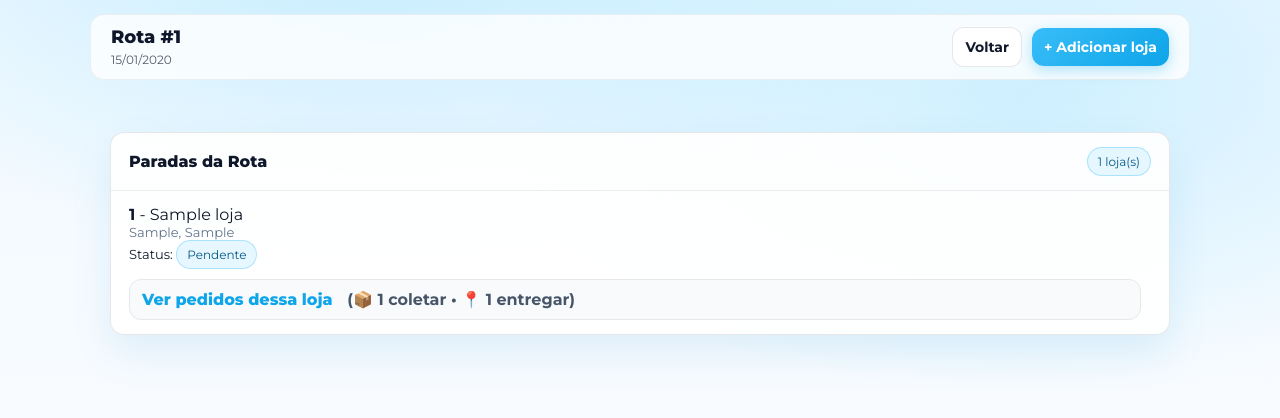
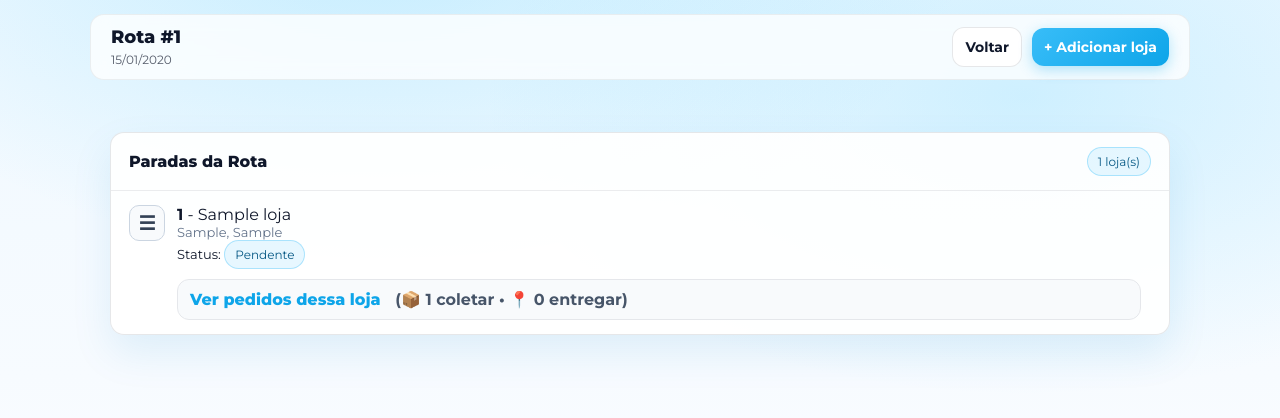
Before and after one commit to Lukntc84/Rotas, a Django app: page /painel/rotas/1/ in a window 1280 px wide. Shown: the part 64-482 px from the top of the page. Run offline with Django 5.2, Linux system fonts and the light colour scheme; a user stored in the database is signed in; tables that the repository leaves empty hold one stand-in row (values such as "Sample post").

Commit message:
Ajustes finais no fluxo de rotas e transferencias

```diff
--- a/painel/templates/painel/rota_detalhe.html
+++ b/painel/templates/painel/rota_detalhe.html
@@ -74,7 +74,6 @@
     user-select:none;
   }
 
-  /* ✅ AJUSTE MOBILE DA TELA DE ROTA */
   .rota-pedidos-grid {
     margin-top: 12px;
     display: grid;
@@ -110,9 +109,76 @@
     min-width: 150px;
   }
 
+  .rota-sortable-item {
+    cursor: default !important;
+  }
+
+  .rota-item-inner {
+    display: flex;
+    align-items: flex-start;
+    gap: 12px;
+    width: 100%;
+  }
+
+  .rota-item-content {
+    flex: 1;
+    min-width: 0;
+  }
+
+  .drag-handle {
+    width: 36px;
+    height: 36px;
+    border: 1px solid #cbd5e1;
+    border-radius: 10px;
+    background: #f8fafc;
+    color: #334155;
+    cursor: grab;
+    font-size: 1.2rem;
+    font-weight: 900;
+    display: inline-flex !important;
+    align-items: center;
+    justify-content: center;
+    touch-action: none;
+    user-select: none;
+    flex: 0 0 36px;
+  }
+
+  .drag-handle:active {
+    cursor: grabbing;
+    background: #e0f2fe;
+    border-color: #38bdf8;
+  }
+
+  .sortable-ghost {
+    opacity: .45;
+  }
+
+  .sortable-chosen {
+    background: #f0f9ff !important;
+  }
+
   @media (max-width: 768px) {
     .list-item {
+      cursor: default !important;
       overflow: visible !important;
+    }
+
+    .rota-item-inner {
+      display: block;
+      position: relative;
+    }
+
+    .rota-item-content {
+      padding-right: 55px;
+    }
+
+    .drag-handle {
+      position: absolute;
+      top: 0;
+      right: 0;
+      width: 42px;
+      height: 42px;
+      z-index: 50;
     }
 
     .rota-pedidos-grid {
@@ -157,6 +223,10 @@
       margin-top: 8px !important;
     }
 
+    details summary {
+      touch-action: manipulation;
+    }
+
     details summary span {
       display: inline-block;
       margin-left: 0 !important;
@@ -174,17 +244,22 @@
 
   <ul class="list" id="paradas-list">
     {% for p in paradas %}
-      <li class="list-item" data-id="{{ p.id }}" style="cursor: grab;">
-        <div class="drag-handle" style="margin-right: 15px; color: #ccc;">↕</div>
+      <li class="list-item rota-sortable-item" data-id="{{ p.id }}">
+        <div class="rota-item-inner">
+          <button type="button" class="drag-handle" title="Arrastar para ordenar">☰</button>
 
-        <div style="flex-grow: 1;">
+          <div class="rota-item-content">
             <div>
               <strong class="ordem-numero">{{ p.ordem }}</strong> - {{ p.loja.nome }}
             </div>
+
             <div class="small muted">{{ p.loja.endereco }}, {{ p.loja.numero }}</div>
+
             <div class="small">
               Status:
-            <span class="badge {% if p.status == 'coletado' %}badge-success{% endif %}">{{ p.get_status_display }}</span>
+              <span class="badge {% if p.status == 'coletado' %}badge-success{% endif %}">
+                {{ p.get_status_display }}
+              </span>
             </div>
 
             <div style="margin-top: 10px;">
@@ -329,6 +404,7 @@
               </details>
             </div>
           </div>
+        </div>
       </li>
     {% empty %}
       <li class="list-item">
@@ -339,173 +415,195 @@
 </div>
 
 <script src="https://cdn.jsdelivr.net/npm/sortablejs@1.15.2/Sortable.min.js"></script>
+
 <script>
   const el = document.getElementById('paradas-list')
   const rotaId = '{{ rota.id }}'
 
   function getCookie(name) {
     let cookieValue = null
+
     if (document.cookie && document.cookie !== '') {
       const cookies = document.cookie.split(';')
+
       for (let i = 0; i < cookies.length; i++) {
         const cookie = cookies[i].trim()
+
         if (cookie.substring(0, name.length + 1) === name + '=') {
           cookieValue = decodeURIComponent(cookie.substring(name.length + 1))
           break
         }
       }
     }
+
     return cookieValue
   }
 
-  if (el) {
+  if (el && typeof Sortable !== "undefined") {
     new Sortable(el, {
       animation: 150,
-      ghostClass: 'dragging',
+      draggable: "li[data-id]",
+      handle: ".drag-handle",
+      ghostClass: "sortable-ghost",
+      chosenClass: "sortable-chosen",
+      forceFallback: true,
+      fallbackOnBody: true,
+      fallbackTolerance: 5,
+
       onEnd: async function () {
-        const ids = [...el.querySelectorAll('li[data-id]')].map((li) => li.dataset.id)
+        const ids = [...el.querySelectorAll("li[data-id]")].map((li) => li.dataset.id)
 
         const response = await fetch(`/painel/rotas/${rotaId}/reordenar/`, {
-          method: 'POST',
+          method: "POST",
           headers: {
-            'Content-Type': 'application/json',
-            'X-CSRFToken': getCookie('csrftoken')
+            "Content-Type": "application/json",
+            "X-CSRFToken": getCookie("csrftoken")
           },
           body: JSON.stringify({ ids: ids })
         })
 
         const result = await response.json()
+
         if (response.ok && result.ok === true) {
-          el.querySelectorAll('.ordem-numero').forEach((span, index) => {
+          el.querySelectorAll(".ordem-numero").forEach((span, index) => {
             span.textContent = index + 1
           })
         } else {
-          alert('Erro: ' + (result.error || 'Não foi possível salvar a ordem.'))
+          alert("Erro: " + (result.error || "Não foi possível salvar a ordem."))
         }
       }
     })
   }
 
   async function postBulk(url, ids) {
-    const form = new FormData();
-    ids.forEach(id => form.append("ids[]", id));
+    const form = new FormData()
+    ids.forEach(id => form.append("ids[]", id))
 
     const res = await fetch(url, {
       method: "POST",
       headers: { "X-CSRFToken": getCookie("csrftoken") },
       body: form
-    });
+    })
 
-    const data = await res.json();
+    const data = await res.json()
+
     if (!res.ok || !data.ok) {
-      throw new Error(data.error || "Erro ao confirmar em lote.");
+      throw new Error(data.error || "Erro ao confirmar em lote.")
     }
-    return data;
+
+    return data
   }
 
   document.addEventListener("DOMContentLoaded", () => {
     document.querySelectorAll(".chk-all-coleta").forEach(all => {
       all.addEventListener("change", () => {
-        const loja = all.dataset.loja;
+        const loja = all.dataset.loja
+
         document.querySelectorAll(`.chk-coleta[data-loja="${loja}"]`).forEach(chk => {
-          chk.checked = all.checked;
-        });
-      });
-    });
+          chk.checked = all.checked
+        })
+      })
+    })
 
     document.querySelectorAll(".chk-all-entrega").forEach(all => {
       all.addEventListener("change", () => {
-        const loja = all.dataset.loja;
+        const loja = all.dataset.loja
+
         document.querySelectorAll(`.chk-entrega[data-loja="${loja}"]`).forEach(chk => {
-          chk.checked = all.checked;
-        });
-      });
-    });
+          chk.checked = all.checked
+        })
+      })
+    })
 
     document.querySelectorAll(".btn-bulk-coleta").forEach(btn => {
       btn.addEventListener("click", async () => {
-        const loja = btn.dataset.loja;
-        const rota = btn.dataset.rota;
-        const ids = [...document.querySelectorAll(`.chk-coleta[data-loja="${loja}"]:checked`)].map(x => x.value);
+        const loja = btn.dataset.loja
+        const rota = btn.dataset.rota
+        const ids = [...document.querySelectorAll(`.chk-coleta[data-loja="${loja}"]:checked`)].map(x => x.value)
 
         if (!ids.length) {
-          alert("Selecione pelo menos um protocolo para confirmar coleta.");
-          return;
+          alert("Selecione pelo menos um protocolo para confirmar coleta.")
+          return
         }
-        if (!confirm(`Confirmar coleta de ${ids.length} protocolo(s)?`)) return;
 
-        btn.disabled = true;
+        if (!confirm(`Confirmar coleta de ${ids.length} protocolo(s)?`)) return
+
+        btn.disabled = true
+
         try {
-          await postBulk(`/painel/rotas/${rota}/coletas/bulk/`, ids);
-          location.reload();
+          await postBulk(`/painel/rotas/${rota}/coletas/bulk/`, ids)
+          location.reload()
         } catch (e) {
-          alert(e.message);
+          alert(e.message)
         } finally {
-          btn.disabled = false;
+          btn.disabled = false
         }
-      });
-    });
+      })
+    })
 
     document.querySelectorAll(".btn-bulk-entrega").forEach(btn => {
       btn.addEventListener("click", async () => {
-        const loja = btn.dataset.loja;
-        const rota = btn.dataset.rota;
-        const ids = [...document.querySelectorAll(`.chk-entrega[data-loja="${loja}"]:checked`)].map(x => x.value);
+        const loja = btn.dataset.loja
+        const rota = btn.dataset.rota
+        const ids = [...document.querySelectorAll(`.chk-entrega[data-loja="${loja}"]:checked`)].map(x => x.value)
 
         if (!ids.length) {
-          alert("Selecione pelo menos um protocolo para confirmar entrega.");
-          return;
+          alert("Selecione pelo menos um protocolo para confirmar entrega.")
+          return
         }
-        if (!confirm(`Confirmar entrega de ${ids.length} protocolo(s)?`)) return;
 
-        btn.disabled = true;
+        if (!confirm(`Confirmar entrega de ${ids.length} protocolo(s)?`)) return
+
+        btn.disabled = true
+
         try {
-          await postBulk(`/painel/rotas/${rota}/entregas/bulk/`, ids);
-          location.reload();
+          await postBulk(`/painel/rotas/${rota}/entregas/bulk/`, ids)
+          location.reload()
         } catch (e) {
-          alert(e.message);
+          alert(e.message)
         } finally {
-          btn.disabled = false;
+          btn.disabled = false
         }
-      });
-    });
+      })
+    })
 
     document.querySelectorAll(".btn-coleta-ajax").forEach(btn => {
       btn.addEventListener("click", async () => {
-        const url = btn.dataset.url;
-        const id = btn.dataset.id;
+        const url = btn.dataset.url
+        const id = btn.dataset.id
 
-        if (!confirm(`Confirmar coleta do Protocolo #${id}?`)) return;
+        if (!confirm(`Confirmar coleta do Protocolo #${id}?`)) return
 
-        btn.disabled = true;
+        btn.disabled = true
+
         try {
           const res = await fetch(url, {
             method: "POST",
             headers: {
-              "X-CSRFToken": getCookie("csrftoken"),
-            },
-          });
+              "X-CSRFToken": getCookie("csrftoken")
+            }
+          })
 
           if (!res.ok) {
-            alert("Não foi possível confirmar a coleta.");
-            btn.disabled = false;
-            return;
+            alert("Não foi possível confirmar a coleta.")
+            btn.disabled = false
+            return
           }
 
-          location.reload();
+          location.reload()
         } catch (e) {
-          console.error(e);
-          alert("Erro ao confirmar a coleta.");
-          btn.disabled = false;
+          console.error(e)
+          alert("Erro ao confirmar a coleta.")
+          btn.disabled = false
         }
-      });
-    });
+      })
+    })
 
     window.addEventListener("pageshow", function (event) {
       if (event.persisted) {
-        window.location.reload();
+        window.location.reload()
       }
-    });
-  });
+    })
+  })
 </script>
 {% endblock %}
--- a/painel/views.py
+++ b/painel/views.py
@@ -230,15 +230,20 @@ def rota_detalhe(request, rota_id):
         if t.loja_destino_id:
             por_destino[t.loja_destino_id].append(t)
 
-    # ✅ Anexa no objeto parada as listas (pra usar direto no template)
     for p in paradas:
         loja_id = p.loja_id
 
-        # pedidos para COLETAR nessa loja
-        p.transfs_coletar = por_origem.get(loja_id, [])
+        # Mostra para coleta somente o que ainda está pendente
+        p.transfs_coletar = [
+            t for t in por_origem.get(loja_id, [])
+            if t.status == "pendente"
+        ]
 
-        # pedidos para ENTREGAR nessa loja
-        p.transfs_entregar = por_destino.get(loja_id, [])
+        # Mostra para entrega somente o que já foi coletado/em trânsito
+        p.transfs_entregar = [
+            t for t in por_destino.get(loja_id, [])
+            if t.status == "em_transito"
+        ]
 
         p.qtd_coletar = len(p.transfs_coletar)
         p.qtd_entregar = len(p.transfs_entregar)
@@ -634,9 +639,18 @@ def paradas_loja(request):
 
     return render(request, "painel/minhas_paradas.html", {"paradas": paradas})
 
+def _is_operador(user):
+    return user.groups.filter(name="Operador").exists()
+
 def _get_loja_usuario(user):
-    # Retorna o objeto Loja se o usuário estiver vinculado a uma, senão None
-    return getattr(user, 'loja_perfil', None)
+    if not user or not user.is_authenticated:
+        return None
+
+    perfil = getattr(user, "perfil", None)
+    if perfil and hasattr(perfil, "loja"):
+        return perfil.loja
+
+    return None
 
 @login_required
 def minhas_paradas(request):
```
Also changed, not shown: gestao/views.py (+12 -4 lines). Lines whose indentation alone changed are shown as unchanged.
